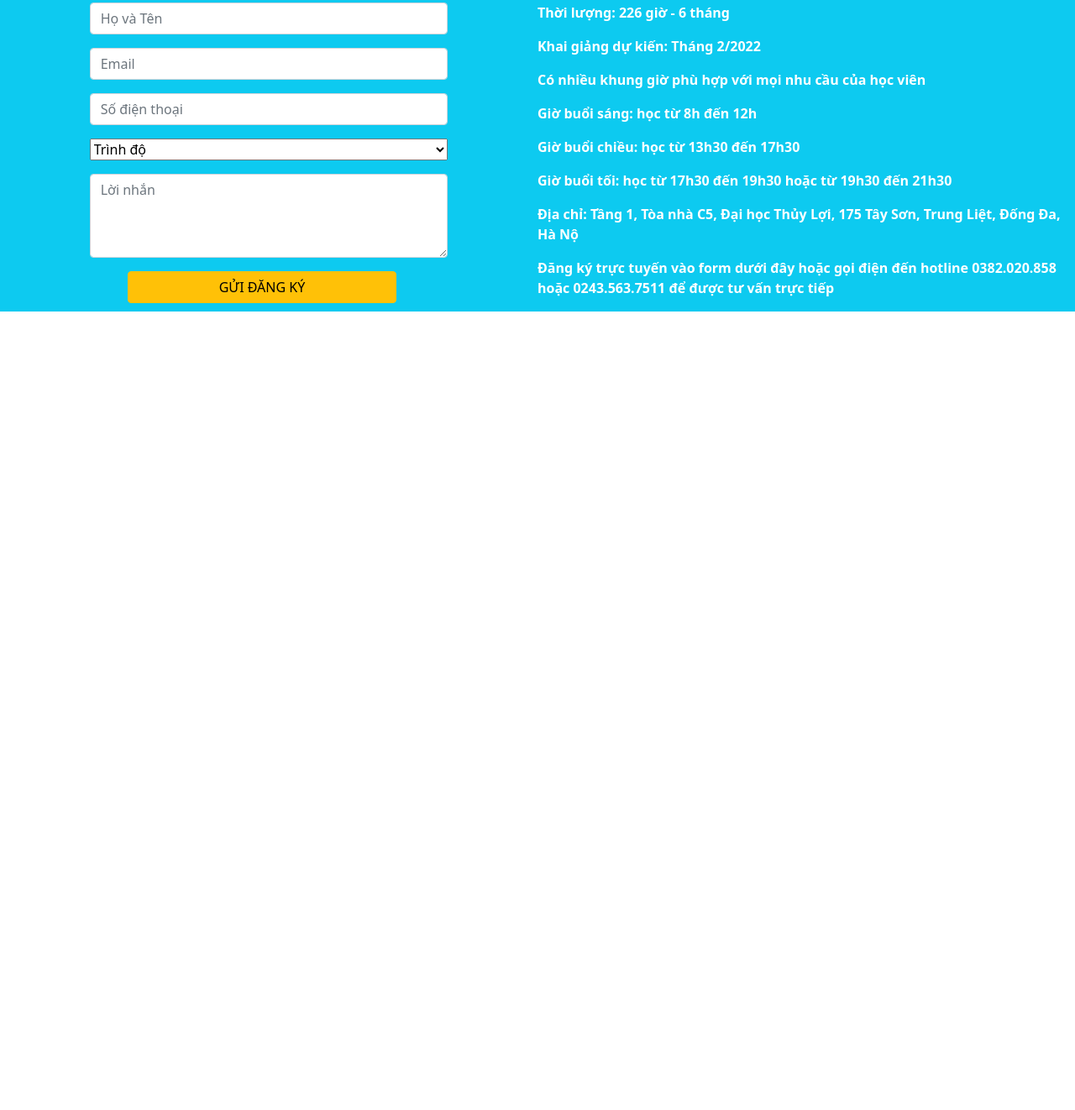
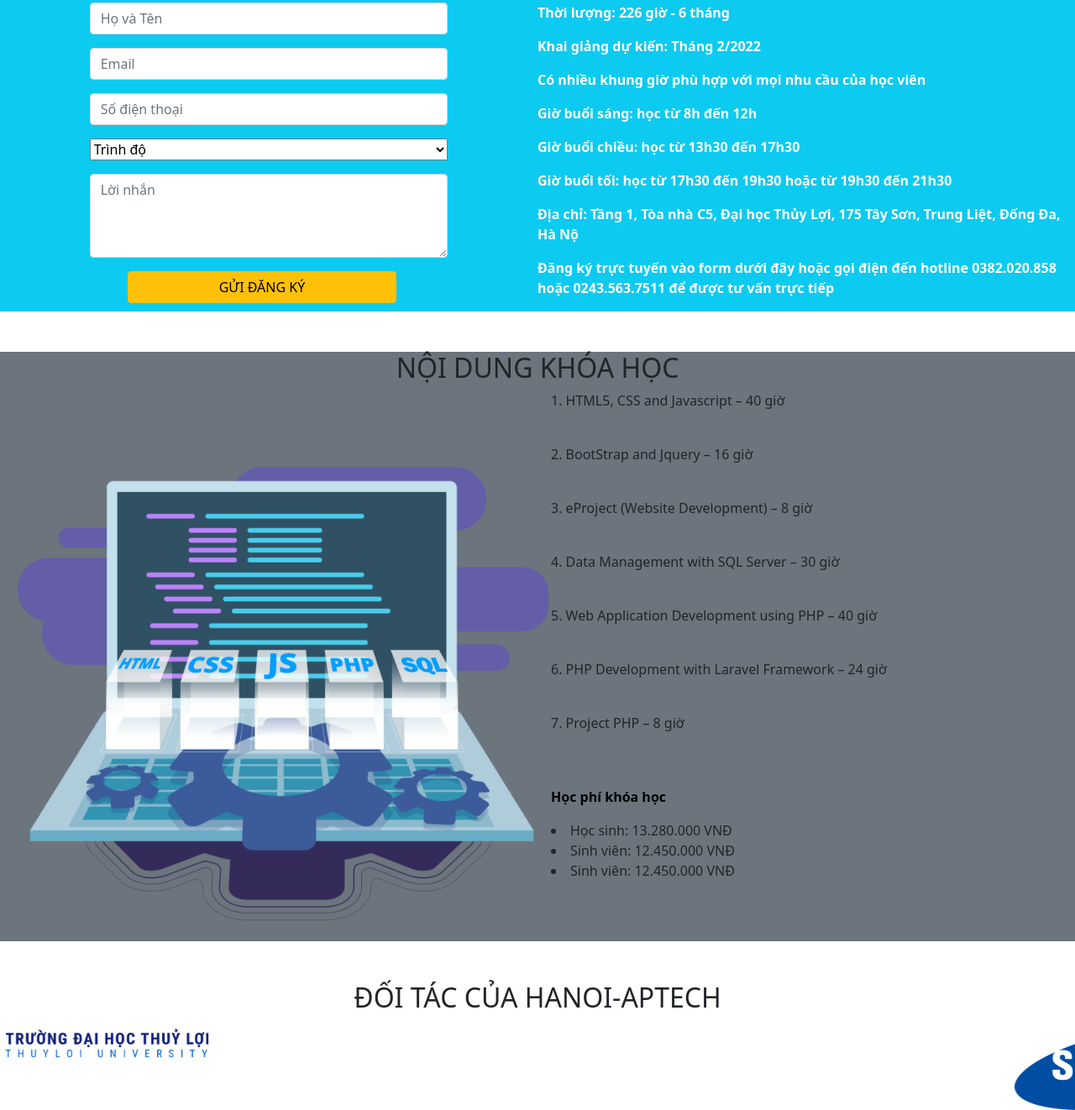
Before and after one commit to NguyenKhanhLinh562/BTTH02, a plain HTML site: page HANOI-APTECH/page/laptrinhqt.html in a window 1280 px wide. Shown: the part 2577-3899 px from the top of the page at 84% size. Before the commit the page ends 2948 px from the top, so only its background shows below. Drawn offline with nearby package versions, Linux system fonts and the light colour scheme.

Commit message:
Ban demo thu 2

```diff
--- a/HANOI-APTECH/page/laptrinhqt.html
+++ b/HANOI-APTECH/page/laptrinhqt.html
@@ -328,7 +328,7 @@
     </section>
 
     <section id="image" class="container-fluid mt-5 bg-info">
-        <div class="col-md-6 offset-md- mb-3">
+        <div class="col-md-6 offset-md-0 mb-3">
             <h2 class="text-warning">KHÓA HỌC LẬP TRÌNH WEB FULLSTACK</h2>
         </div>
         <div class="col-md-5 offset-md-1 mb-3">
@@ -336,18 +336,19 @@
         </div>
         <div class="clearfix ">
             <p class="col-md-6 float-md-end mb-3 ms-md-3 text-white fw-bolder" alt="#">Thời lượng: 226 giờ - 6 tháng</p>
-            <p class="col-md-6 float-md-end mb-3 ms-md-3 text-white fw-bolder" alt="#">Khai giảng dự kiến: Tháng 2/2022</p>
-            <p  class="col-md-6 float-md-end mb-3 ms-md-3 text-white fw-bolder" alt="#">Có nhiều khung giờ phù hợp với
+            <p class="col-md-6 float-md-end mb-3 ms-md-3 text-white fw-bolder" alt="#">Khai giảng dự kiến: Tháng 2/2022
+            </p>
+            <p class="col-md-6 float-md-end mb-3 ms-md-3 text-white fw-bolder" alt="#">Có nhiều khung giờ phù hợp với
                 mọi nhu cầu của học viên</p>
-            <p  class="col-md-6 float-md-end mb-3 ms-md-3 text-white fw-bolder" alt="#">Giờ buổi sáng: học từ 8h đến 12h
+            <p class="col-md-6 float-md-end mb-3 ms-md-3 text-white fw-bolder" alt="#">Giờ buổi sáng: học từ 8h đến 12h
             </p>
-            <p  class="col-md-6 float-md-end mb-3 ms-md-3 text-white fw-bolder" alt="#">Giờ buổi chiều: học từ 13h30 đến
+            <p class="col-md-6 float-md-end mb-3 ms-md-3 text-white fw-bolder" alt="#">Giờ buổi chiều: học từ 13h30 đến
                 17h30</p>
-            <p  class="col-md-6 float-md-end mb-3 ms-md-3 text-white fw-bolder" alt="#">Giờ buổi tối: học từ 17h30 đến
+            <p class="col-md-6 float-md-end mb-3 ms-md-3 text-white fw-bolder" alt="#">Giờ buổi tối: học từ 17h30 đến
                 19h30 hoặc từ 19h30 đến 21h30</p>
-            <p  class="col-md-6 float-md-end mb-3 ms-md-3 text-white fw-bolder" alt="#">Địa chỉ: Tầng 1, Tòa nhà C5, Đại
+            <p class="col-md-6 float-md-end mb-3 ms-md-3 text-white fw-bolder" alt="#">Địa chỉ: Tầng 1, Tòa nhà C5, Đại
                 học Thủy Lợi, 175 Tây Sơn, Trung Liệt, Đống Đa, Hà Nộ</p>
-            <p  class="col-md-6 float-md-end mb-3 ms-md-3 text-white fw-bolder" alt="#">Đăng ký trực tuyến vào form dưới
+            <p class="col-md-6 float-md-end mb-3 ms-md-3 text-white fw-bolder" alt="#">Đăng ký trực tuyến vào form dưới
                 đây hoặc gọi điện đến hotline 0382.020.858 hoặc 0243.563.7511 để được tư vấn trực tiếp</p>
 
             <div class="col-md-4 offset-md-1 mb-3">
@@ -375,6 +376,94 @@
             </div>
         </div>
     </section>
+
+    <section id="image1" class="container-fluid mt-5 bg-secondary">
+        <div class="col-xs-1 center-block mt-5" style="text-align:center;">
+            <h2>NỘI DUNG KHÓA HỌC</h2>
+        </div>
+        <div class="clearfix">
+            <img src="images/â.png" class="col-md-6 float-md-start mb-3 ms-md-3" alt="...">
+
+            <p>
+                1. HTML5, CSS and Javascript – 40 giờ
+                <br>
+                <br>
+            </p>
+
+            <p>
+                2. BootStrap and Jquery – 16 giờ
+                <br>
+                <br>
+            </p>
+
+            <p>
+                3. eProject (Website Development) – 8 giờ
+                <br>
+                <br>
+            </p>
+            <p>
+                4. Data Management with SQL Server – 30 giờ
+                <br>
+                <br>
+            </p>
+
+            <p>
+                5. Web Application Development using PHP – 40 giờ
+                <br>
+                <br>
+            </p>
+            <p>
+                6. PHP Development with Laravel Framework – 24 giờ
+                <br>
+                <br>
+            </p>
+            <p>
+                7. Project PHP – 8 giờ
+                <br>
+                <br>
+                <br>
+            <p>
+               <a style="text-decoration: none;" class="text-black fw-bolder" href="#">Học phí khóa học</a>
+                <li>Học sinh: 13.280.000 VNĐ</li>
+                <li>Sinh viên: 12.450.000 VNĐ</li>
+                <li>Sinh viên: 12.450.000 VNĐ</li>
+            </p>
+        </div>
+    </section>
+
+    <section id="slider2" class="container-fluid mt-5">
+        <div class="col-xs-1 center-block" style="text-align:center;">
+            <h2>ĐỐI TÁC CỦA HANOI-APTECH</h2>
+            <div id="carouselExampleSlidesOnly" class="carousel slide" data-bs-ride="carousel">
+                <div class="carousel-inner">
+                    <div class="carousel-item active">
+                        <img src="images/L8.png" class="d-block w-25" alt="...">
+                    </div>
+                    <div class="carousel-item">
+                        <img src="images/L7.png" class="d-block w-25" alt="...">
+                    </div>
+                    <div class="carousel-item">
+                        <img src="images/L1.jpg" class="d-block w-25" alt="...">
+                    </div>
+                    <div class="carousel-item">
+                        <img src="images/L2.png" class="d-block w-25" alt="...">
+                    </div>
+                    <div class="carousel-item">
+                        <img src="images/L3.svg" class="d-block w-25" alt="...">
+                    </div>
+                    <div class="carousel-item">
+                        <img src="images/L4.png" class="d-block w-25" alt="...">
+                    </div>
+                    <div class="carousel-item">
+                        <img src="images/L5.png" class="d-block w-25" alt="...">
+                    </div>
+                    <div class="carousel-item">
+                        <img src="images/L6.png" class="d-block w-25" alt="...">
+                    </div>
+                </div>
+            </div>
+        </div>
+    </section>
     <!-- Inport thư viện JS Bootstrap -->
     <script src="https://cdn.jsdelivr.net/npm/bootstrap@5.1.3/dist/js/bootstrap.bundle.min.js"
         integrity="sha384-ka7Sk0Gln4gmtz2MlQnikT1wXgYsOg+OMhuP+IlRH9sENBO0LRn5q+8nbTov4+1p"
```
Also changed, not shown: HANOI-APTECH/index.html (+1 -1 lines), HANOI-APTECH/page/gioithieu.html (+1 -1 lines).
